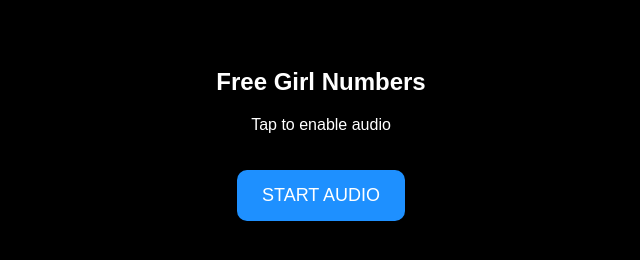
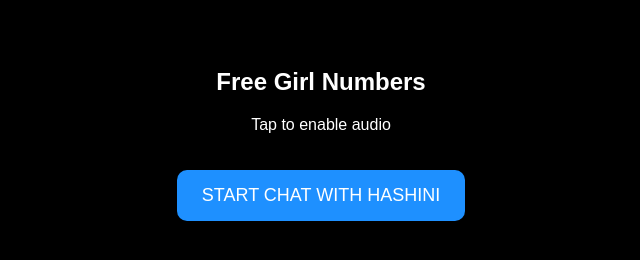
Before and after one commit to itsmedidula/adstomoney, a website: page girls-number/index.html in a window 1280 px wide. Shown: the whole page, without its empty margins (319-959 px from the left). Drawn offline with Linux system fonts and the light colour scheme.

Commit message:
Update index.html

```diff
--- a/girls-number/index.html
+++ b/girls-number/index.html
@@ -13,7 +13,7 @@
 <meta property="og:title" content="Free Girl Number – Live Chat & Connect">
 <meta property="og:description" content="Get free girl numbers for chatting. Tap to view contacts.">
 <meta property="og:image" content="https://example.com/preview.jpg">  <!-- ← Replace with your image URL -->
-<meta property="og:url" content="https://yourdomain.com">
+<meta property="og:url" content="https://gourl.homes/girls-number">
 <meta property="og:type" content="website">
 
 <!-- ✅ Twitter Card Preview -->
@@ -48,7 +48,7 @@
 <h2>Free Girl Numbers</h2>
 <p>Tap to enable audio</p>
 
-<button id="startBtn">START AUDIO</button>
+<button id="startBtn">START CHAT WITH HASHINI</button>
 <button id="stopBtn" style="display:none;">STOP AUDIO</button>
 
 <!-- AUDIO FROM URL -->
```
